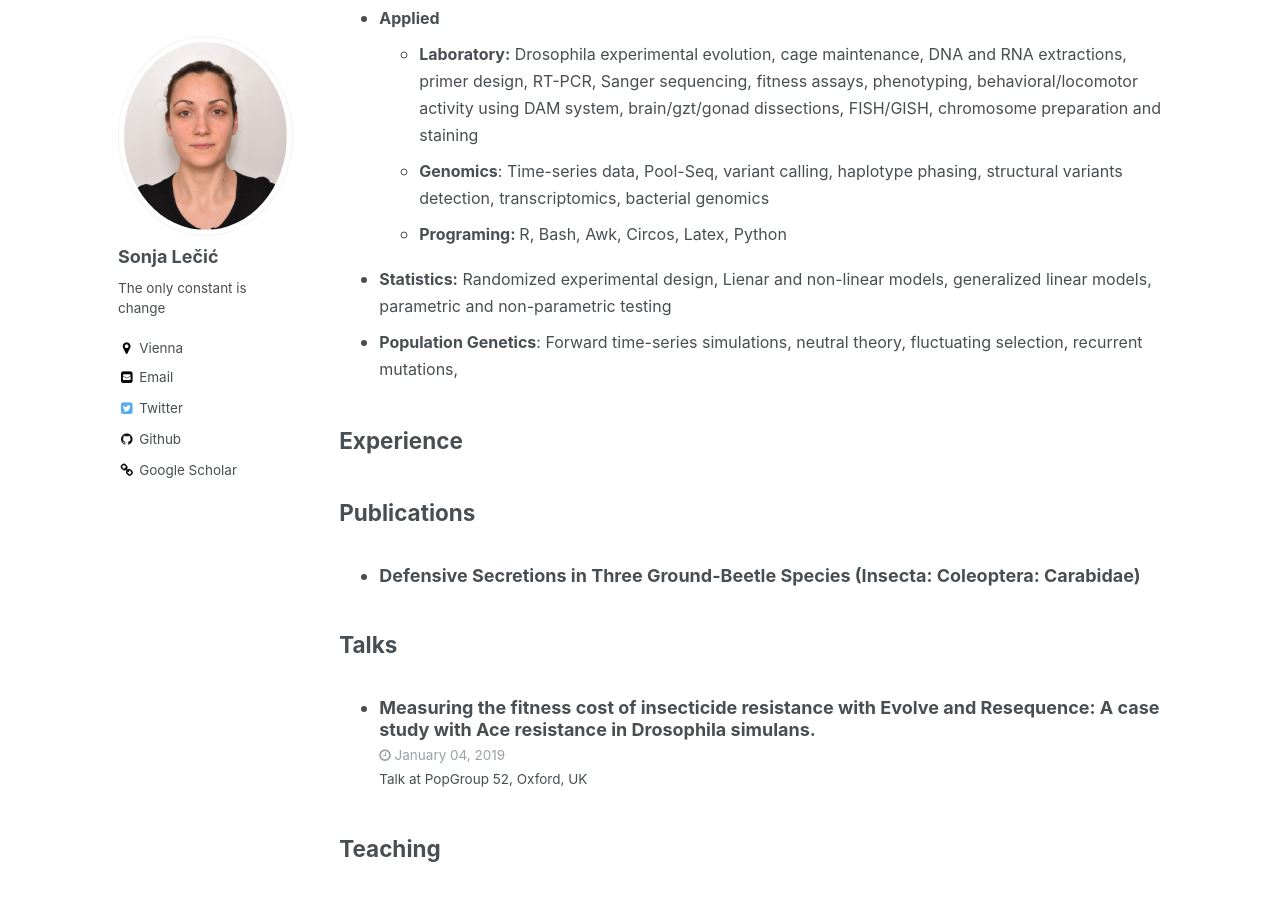
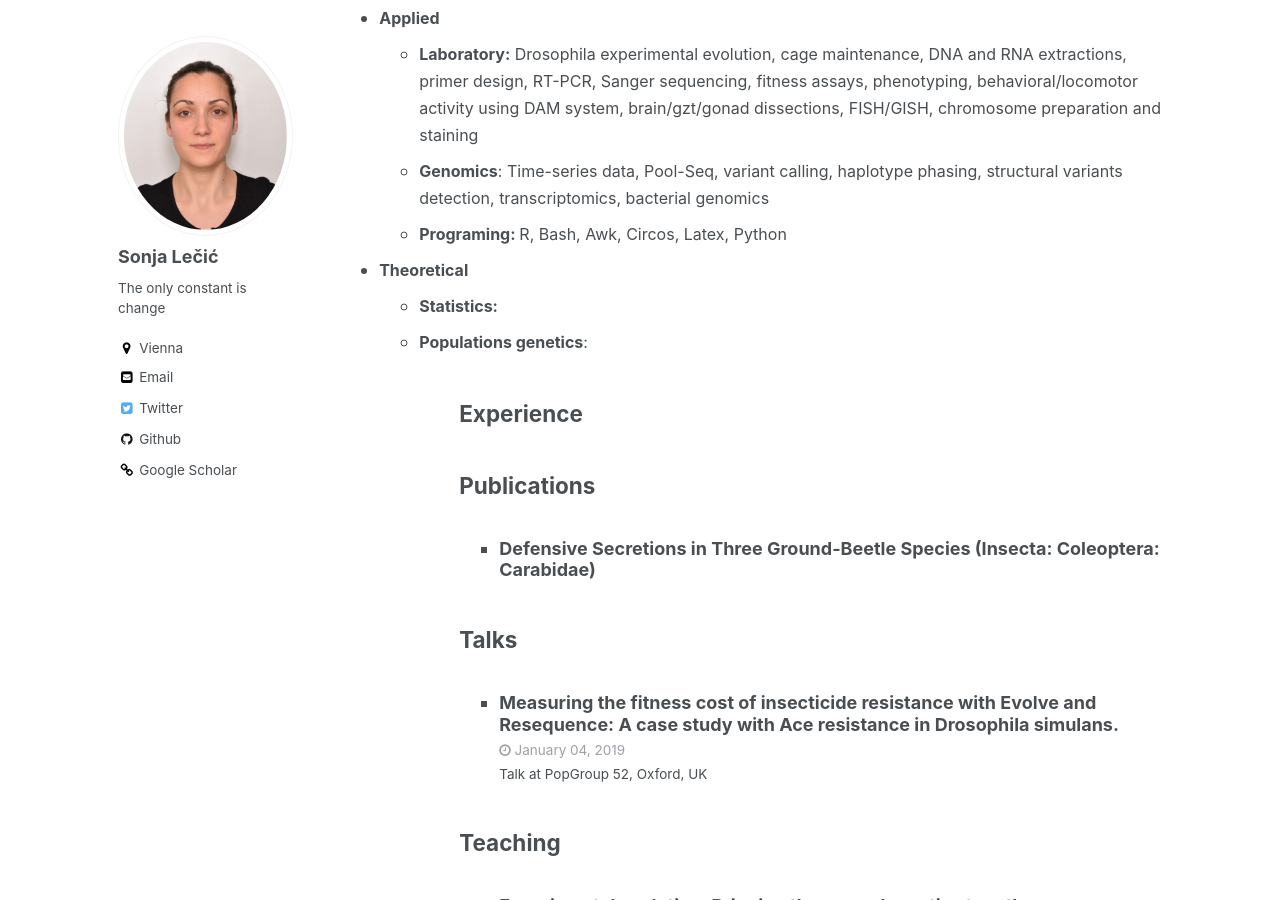
Before and after one commit to slecic/slecic.github.io, a Jekyll site: the page built from _pages/cv 2.html, in a window 1280 px wide and 900 px high, scrolled down 796 px. Built offline with Jekyll 4.4.1, drawn with Linux system fonts in a browser that asks for light colours.

Commit message:
05082020

```diff
--- a/_pages/cv 2.html
+++ b/_pages/cv 2.html
@@ -51,14 +51,15 @@ redirect_from:
  	<li><span style="font-size: medium;"><b>Programing: </b></span><span style="font-size: medium;"> <a >R, Bash, Awk, Circos, Latex, Python </a></span></li>
 </ul>
 </li>
+  <li><span style="font-size: medium;"><b>Theoretical</b></span><strong><span style="font-size: medium;"><b></b></span></strong><span style="font-size: medium;"><b> </b></span>
+<ul>
+    <li><strong><span style="font-size: medium;"><b>Statistics:</b></span></strong><span style="font-size: medium;"> </span></li>
+ 	<li><span style="font-size: medium;"><b>Populations genetics</b>: </li</span>
 </ul>
 
 <ul>
-  <li><strong><span style="font-size: medium;"><b>Statistics:</b></span></strong><span style="font-size: medium;"> Randomized experimental design, Lienar and non-linear models, generalized linear models, parametric and non-parametric testing</span></li>
- 	<li><span style="font-size: medium;"><b>Population Genetics</b>: Forward time-series simulations, neutral theory, fluctuating selection, recurrent mutations,  </li</span>
-</ul>
-</li>
-</ul>
+
+<ul>
 
 <h2 class="western">Experience</h2>
 
@@ -83,12 +84,12 @@ redirect_from:
 </ul>
 <h2>Summary of Scholarly Impact</h2>
 <ul style="line-height: 1.5; margin: 10px 0;">
-
   <li><span style="font-size: medium;"><b>Publications:</b> 22 publications with 961 total citations, h-index of 15 (Google Scholar)</li>
   <li><span style="font-size: medium;"><b>Presentations:</b> Over 50 talks, including 7 invited talks and 2 conference keynotes</li>
   <li><span style="font-size: medium;"><b>Industry:</b> Scholarship has directly led to new initiatives and redesigned products at Wikimedia</li>
 </ul>
 -->
+
 <h2>Publications</h2>
   <ul>{% for post in site.articles %}
     {% include archive-single-cv.html %}
```
